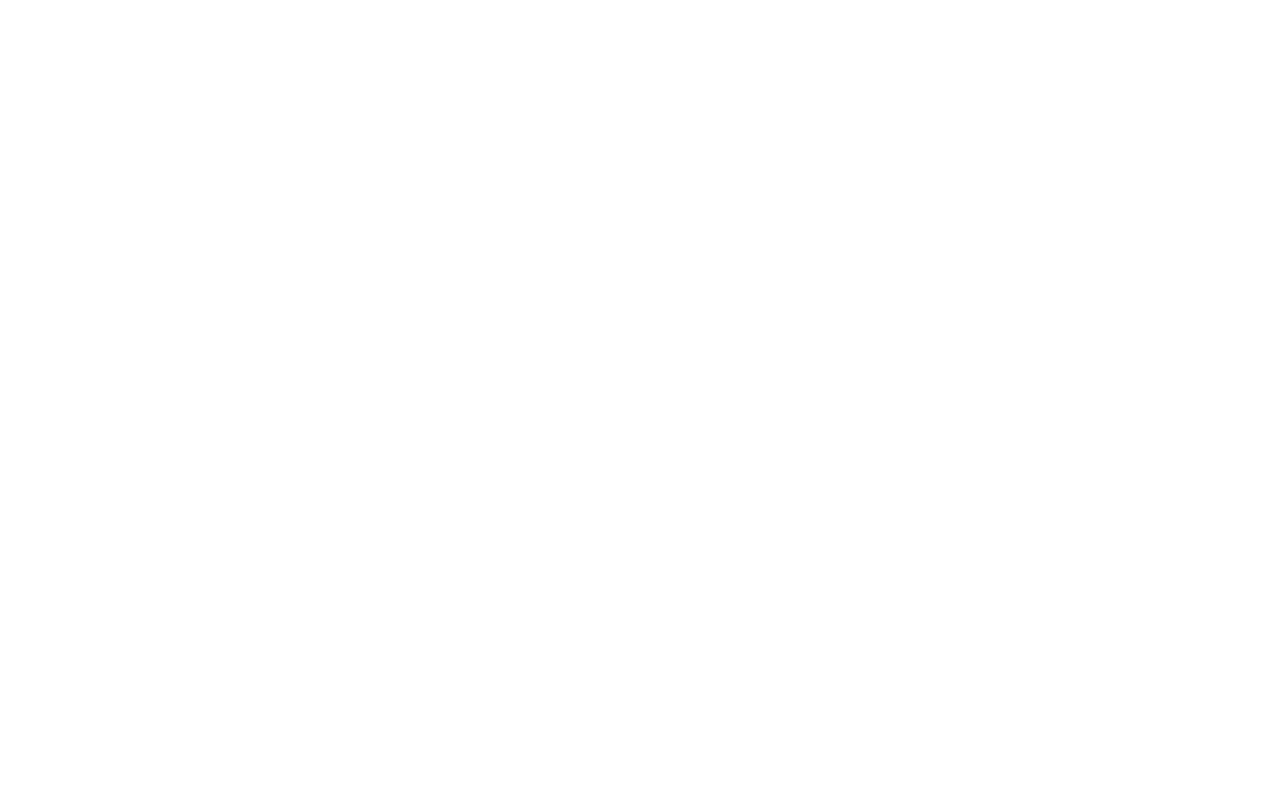
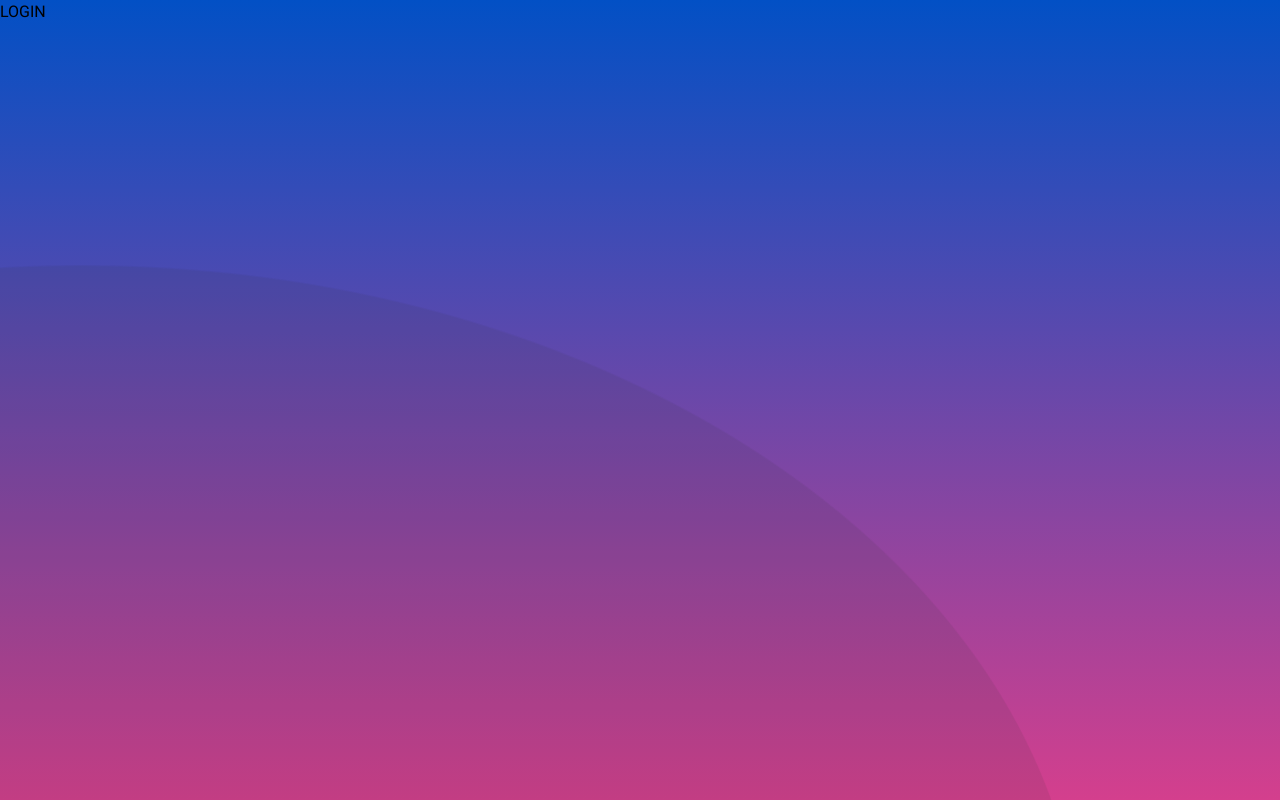
Before and after one commit to franklinlugo/login-register-with-firebase, a React app: page / in a window 1280 px wide. Built offline with nearby package versions, Linux system fonts and the light colour scheme.

Commit message:
wip: login page

```diff
--- /dev/null
+++ b/components/FormBackground/FormBackground.js
@@ -0,0 +1,33 @@
+import React from 'react';
+import styled from 'styled-components';
+import { node, arrayOf, oneOfType } from 'prop-types';
+
+const Container = styled.div`
+  position: relative;
+  background: linear-gradient(180deg, #0250c5, #d43f8d);
+  width: 100vw;
+  height: 100vh;
+  &::before {
+    content: '';
+    position: absolute;
+    top: 0;
+    left: 0;
+    width: 100%;
+    height: 100%;
+
+    background-image: url('../images/background.png');
+    background-repeat: no-repeat;
+    background-size: cover;
+    background-position: center;
+  }
+`;
+
+function FormBackground({ children }) {
+  return <Container>{children}</Container>;
+}
+
+FormBackground.propTypes = {
+  children: oneOfType([node, arrayOf(node)]),
+};
+
+export default FormBackground;
--- /dev/null
+++ b/components/FormBackground/index.js
@@ -0,0 +1 @@
+export { default } from './FormBackground';
--- /dev/null
+++ b/components/index.js
@@ -0,0 +1 @@
+export { default as FormBackground } from './FormBackground';
--- a/package.json
+++ b/package.json
@@ -25,6 +25,7 @@
   "homepage": "https://github.com/franklinlugo/react-boilerplate-with-webpack#readme",
   "dependencies": {
     "@babel/runtime": "^7.11.0",
+    "prop-types": "^15.7.2",
     "react": "16.13.1",
     "react-dom": "16.13.1",
     "sanitize.css": "^11.0.1",
--- /dev/null
+++ b/pages/Login.js
@@ -0,0 +1,8 @@
+import React from 'react';
+import { FormBackground } from '../components';
+
+function Login() {
+  return <FormBackground>LOGIN</FormBackground>;
+}
+
+export default Login;
--- /dev/null
+++ b/pages/Register.js
@@ -0,0 +1,7 @@
+import React from 'react';
+
+function Register() {
+  return null;
+}
+
+export default Register;
--- /dev/null
+++ b/pages/index.js
@@ -0,0 +1,2 @@
+export { default as Login } from './Login';
+export { default as Register } from './Register';
--- a/src/index.js
+++ b/src/index.js
@@ -4,11 +4,13 @@
 import 'sanitize.css/forms.css';
 import 'sanitize.css/typography.css';
 import { ThemeProvider, theme, GlobalStyle } from './theme';
+import { Login } from '../pages';
 
 function App() {
   return (
     <ThemeProvider theme={theme}>
       <GlobalStyle />
+      <Login />
     </ThemeProvider>
   );
 }
```
Also changed, not shown: images/background.png (added).
